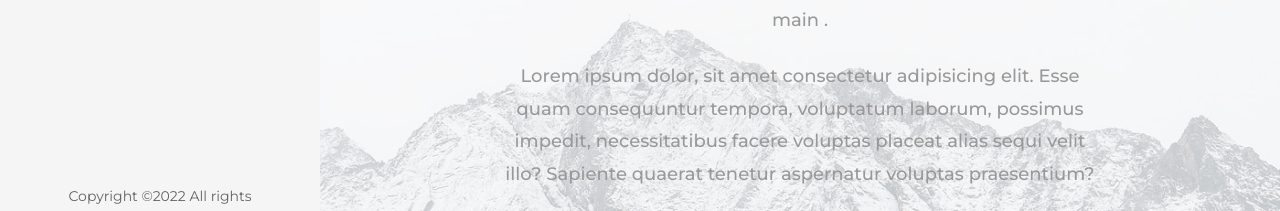
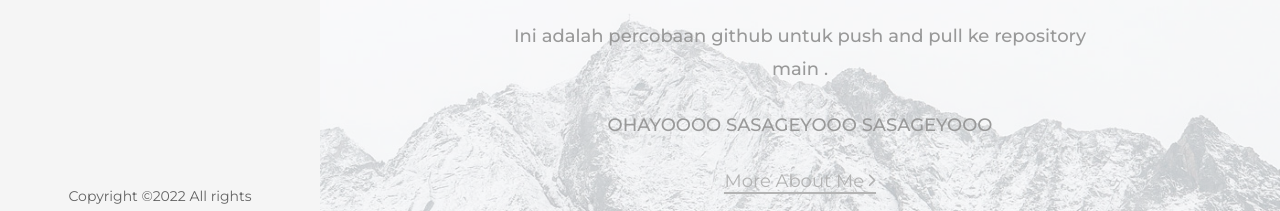
Before and after one commit to Jendbim/coba, a plain HTML site: page index.html in a window 1280 px wide. Shown: the part 459-670 px from the top of the page. Drawn offline with Linux system fonts and the light colour scheme; some packages are replaced by stand-ins of ours; no server answers; files whose address does not match are found by name.

Commit message:
modif sasageyo

```diff
--- a/index.html
+++ b/index.html
@@ -65,7 +65,7 @@
 							<h2 class="subheading">Hello I'm</h2>
 							<h1 class="mb-4">Ezra Aura Bimo</h1>
 							<p class="mb-4">Ini adalah percobaan github untuk push and pull ke repository main .</p>
-							<P class="mb-4">Lorem ipsum dolor, sit amet consectetur adipisicing elit. Esse quam consequuntur tempora, voluptatum laborum, possimus impedit, necessitatibus facere voluptas placeat alias sequi velit illo? Sapiente quaerat tenetur aspernatur voluptas praesentium?</P>
+							<P class="mb-4">OHAYOOOO SASAGEYOOO SASAGEYOOO</P>
 							<p><a href="#" class="btn-custom">More About Me <span class="ion-ios-arrow-forward"></span></a></p>
 						</div>
 					</div>
```
